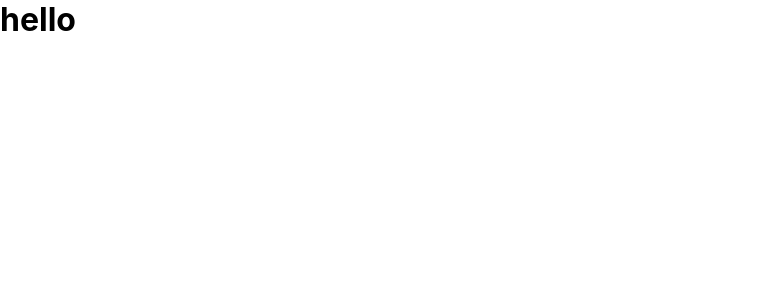
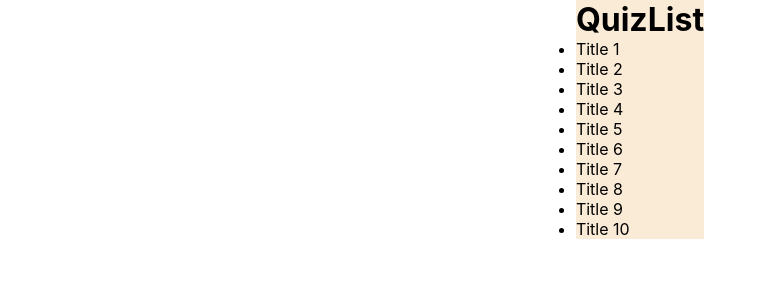
Before and after one commit to Zajecia-PJATK/projektprogramistyczny-Filiposki54, a React (Create React App) app in the folder projekt-quiz-app/: page / in a window 1280 px wide. Shown: the top 300 px of the page, without its empty margins (0-765 px from the left). Built offline with nearby package versions, Linux system fonts and the light colour scheme.

Commit message:
Quizlist
Simple quizlist and placeholder

```diff
--- a/projekt-quiz-app/src/App.css
+++ b/projekt-quiz-app/src/App.css
@@ -4,8 +4,7 @@
   box-sizing: border-box;
 }
 .App {
-  min-height: 100vh;
-  min-width: 100vw;
-  text-align: center;
+  display: flex;
   justify-content: center;
+  align-items: center;
 }
--- a/projekt-quiz-app/src/App.js
+++ b/projekt-quiz-app/src/App.js
@@ -1,8 +1,15 @@
-// import { Link, Route, Routes } from 'react-router-dom';
 import './App.css';
+import QuizList from './components/QuizList/QuizList';
+import quizzes from './data/quizzes.json';
 
 function App() {
-  return <h1>hello</h1>;
+  return (
+    <>
+      <div className='App'>
+        <QuizList quizzes={quizzes} />
+      </div>
+    </>
+  );
 }
 
 export default App;
--- /dev/null
+++ b/projekt-quiz-app/src/components/QuizList/QuizList.css
@@ -0,0 +1,9 @@
+* {
+  margin: 0;
+  padding: 0;
+  box-sizing: border-box;
+}
+
+.quizlist {
+  background-color: antiquewhite;
+}
--- /dev/null
+++ b/projekt-quiz-app/src/components/QuizList/QuizList.js
@@ -0,0 +1,21 @@
+import './QuizList.css';
+import React, { useEffect, useState } from 'react';
+
+export default function QuizList({ quizzes }) {
+  const [quizList, setQuizList] = useState([]);
+  useEffect(() => {
+    setQuizList(quizzes);
+  }, [quizzes]);
+  return (
+    <>
+      <div className='quizlist'>
+        <h1>QuizList</h1>
+        <ul>
+          {quizList.map((quiz, index) => (
+            <li key={index}>{quiz.title}</li>
+          ))}
+        </ul>
+      </div>
+    </>
+  );
+}
--- /dev/null
+++ b/projekt-quiz-app/src/data/quizzes.json
@@ -0,0 +1,32 @@
+[
+  {
+    "title": "Title 1"
+  },
+  {
+    "title": "Title 2"
+  },
+  {
+    "title": "Title 3"
+  },
+  {
+    "title": "Title 4"
+  },
+  {
+    "title": "Title 5"
+  },
+  {
+    "title": "Title 6"
+  },
+  {
+    "title": "Title 7"
+  },
+  {
+    "title": "Title 8"
+  },
+  {
+    "title": "Title 9"
+  },
+  {
+    "title": "Title 10"
+  }
+]
```
